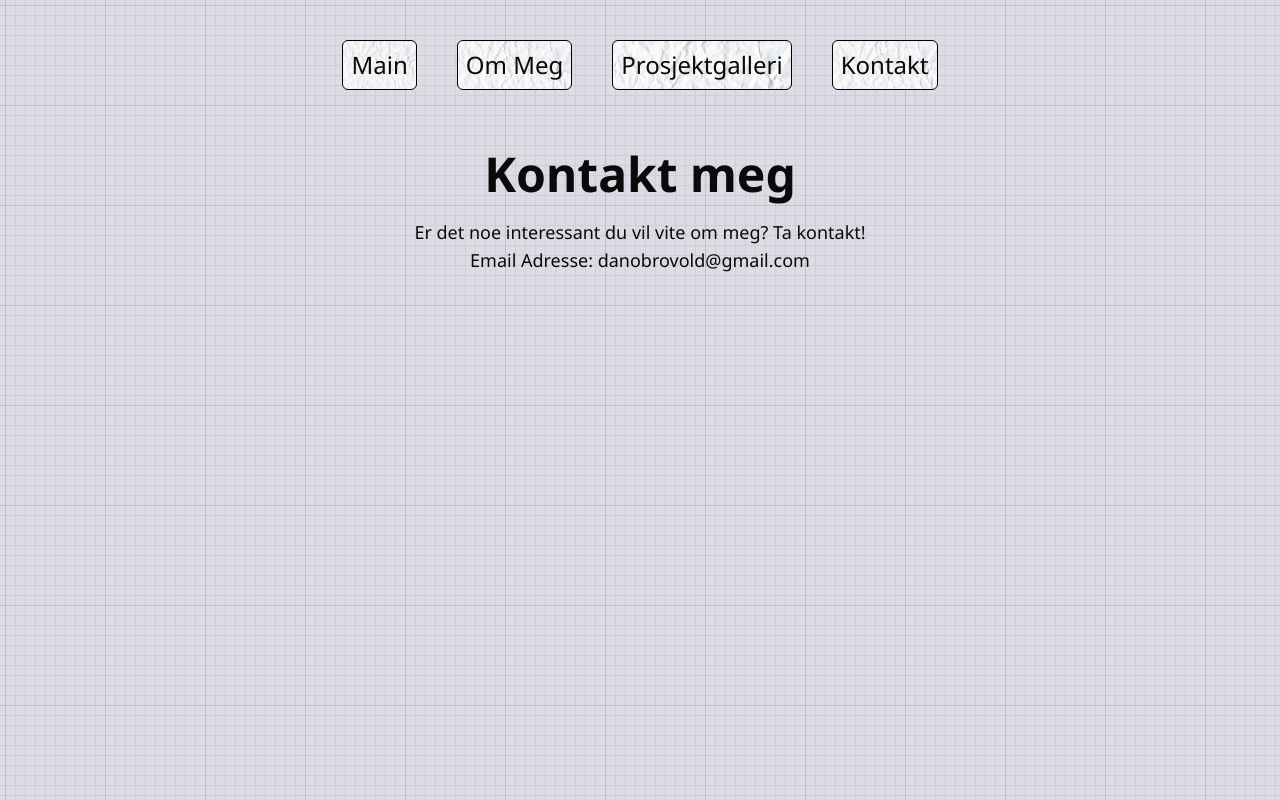
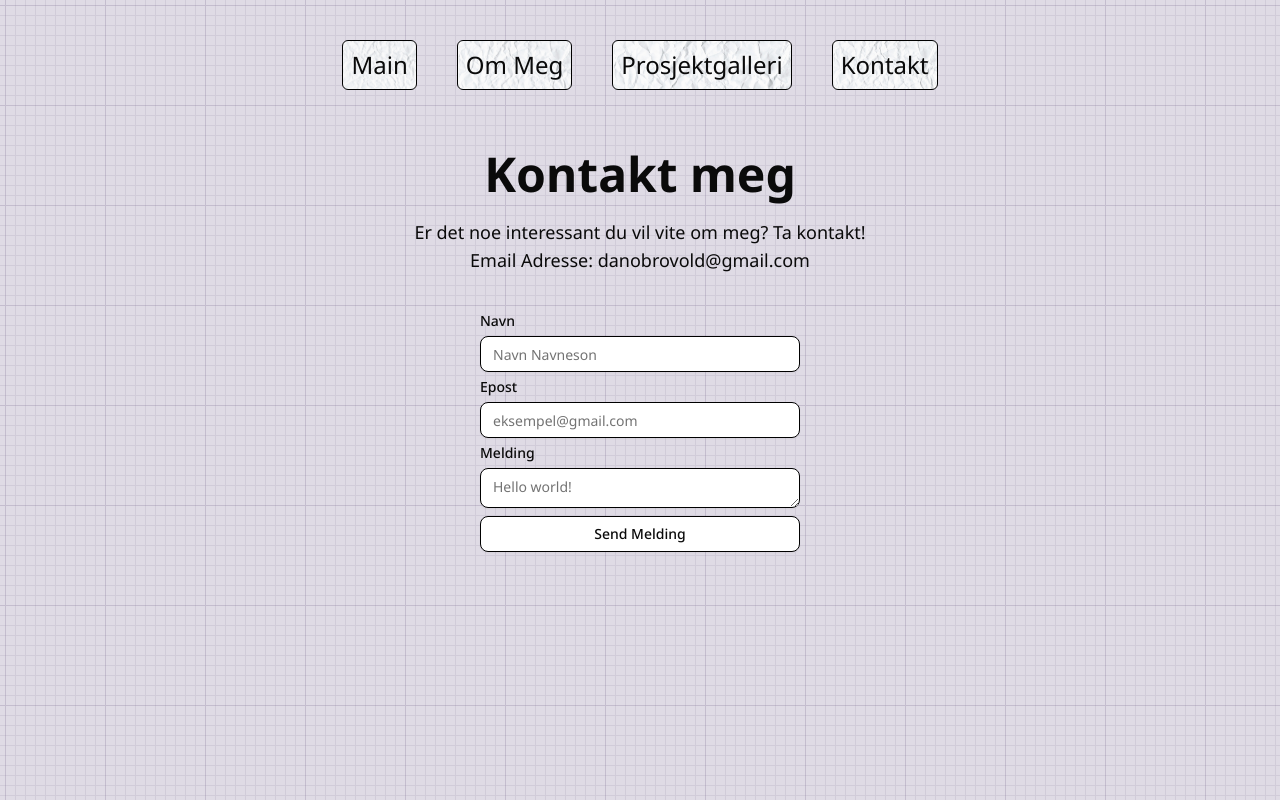
Before and after one commit to catsrieldreemurr/portfolio_v2_next, a Next.js app in the folder portfolio/: page /contactme in a window 1280 px wide. Built offline with nearby package versions, Linux system fonts and the light colour scheme.

Commit message:
Add Shadcn components to the Contact me Page

```diff
--- a/portfolio/app/aboutme/page.tsx
+++ b/portfolio/app/aboutme/page.tsx
@@ -1,4 +1,4 @@
-import Navbar from "../components/subpageNavbar";
+import Navbar from "../../components/ui/subpageNavbar";
 
 export default function Page(){
     return (
--- a/portfolio/app/contactme/page.tsx
+++ b/portfolio/app/contactme/page.tsx
@@ -1,6 +1,11 @@
+"use client"
 import Link from "next/link";
-import Navbar from "../components/subpageNavbar";
-import Typography from "../components/typography";
+import Navbar from "../../components/ui/subpageNavbar";
+import Typography from "../../components/ui/typography";
+import { Label } from "@/components/ui/label";
+import { Textarea } from "@/components/ui/textarea";
+import { Input } from "@/components/ui/input";
+import { Button } from "@/components/ui/button";
 
 export default function Page2(){
     return(
@@ -12,6 +17,30 @@ export default function Page2(){
                 <Typography>Er det noe interessant du vil vite om meg? Ta kontakt!</Typography>
                 <Typography>Email Adresse: danobrovold@gmail.com </Typography>
             </div>
+
+            <form className="flex flex-col space-y-2 w-[20rem] mx-auto" onSubmit={(e) => {
+                e.preventDefault();
+                console.log('hi');
+            }}>
+                <div className="mt-10">
+                    <Label htmlFor="name">Navn</Label>
+                    <Input placeholder="Navn Navneson" id="name"></Input>
+                </div>
+
+                <div>
+                    <Label htmlFor="email">Epost</Label>
+                    <Input placeholder="eksempel@gmail.com" id="email"></Input>
+                </div>
+                <div>
+                    <Label htmlFor="msg">Melding</Label>
+                    <Textarea placeholder="Hello world!" id="msg"></Textarea>
+                </div>
+
+                <Button variant={"outline"} aria-label="Submit" className="border border-black" onClick={() => {
+                    console.log('hi');
+                }}>Send Melding</Button>
+
+            </form>
         </div>
     )
 }
--- a/portfolio/app/page.tsx
+++ b/portfolio/app/page.tsx
@@ -1,6 +1,6 @@
 import Image from "next/image";
 import Link from "next/link";
-import Typography from "./components/typography";
+import Typography from "../components/ui/typography";
 
 const links = "border border-black p-2 rounded-xl bg-white/50 text-xl transition duration-300 ease-in-out hover:-translate-y-1 hover:scale-110 sm:hover:text-gray-500 bg-[url(/paper.jpg)] bg-cover";
 export default function Home() {
--- /dev/null
+++ b/portfolio/components/ui/button.tsx
@@ -0,0 +1,60 @@
+import * as React from "react"
+import { Slot } from "@radix-ui/react-slot"
+import { cva, type VariantProps } from "class-variance-authority"
+
+import { cn } from "@/lib/utils"
+
+const buttonVariants = cva(
+  "inline-flex items-center justify-center gap-2 whitespace-nowrap rounded-md text-sm font-medium transition-all disabled:pointer-events-none disabled:opacity-50 [&_svg]:pointer-events-none [&_svg:not([class*='size-'])]:size-4 shrink-0 [&_svg]:shrink-0 outline-none focus-visible:border-ring focus-visible:ring-ring/50 focus-visible:ring-[3px] aria-invalid:ring-destructive/20 dark:aria-invalid:ring-destructive/40 aria-invalid:border-destructive",
+  {
+    variants: {
+      variant: {
+        default: "bg-primary text-primary-foreground hover:bg-primary/90",
+        destructive:
+          "bg-destructive text-white hover:bg-destructive/90 focus-visible:ring-destructive/20 dark:focus-visible:ring-destructive/40 dark:bg-destructive/60",
+        outline:
+          "border bg-background shadow-xs hover:bg-accent hover:text-accent-foreground dark:bg-input/30 dark:border-input dark:hover:bg-input/50",
+        secondary:
+          "bg-secondary text-secondary-foreground hover:bg-secondary/80",
+        ghost:
+          "hover:bg-accent hover:text-accent-foreground dark:hover:bg-accent/50",
+        link: "text-primary underline-offset-4 hover:underline",
+      },
+      size: {
+        default: "h-9 px-4 py-2 has-[>svg]:px-3",
+        sm: "h-8 rounded-md gap-1.5 px-3 has-[>svg]:px-2.5",
+        lg: "h-10 rounded-md px-6 has-[>svg]:px-4",
+        icon: "size-9",
+        "icon-sm": "size-8",
+        "icon-lg": "size-10",
+      },
+    },
+    defaultVariants: {
+      variant: "default",
+      size: "default",
+    },
+  }
+)
+
+function Button({
+  className,
+  variant,
+  size,
+  asChild = false,
+  ...props
+}: React.ComponentProps<"button"> &
+  VariantProps<typeof buttonVariants> & {
+    asChild?: boolean
+  }) {
+  const Comp = asChild ? Slot : "button"
+
+  return (
+    <Comp
+      data-slot="button"
+      className={cn(buttonVariants({ variant, size, className }))}
+      {...props}
+    />
+  )
+}
+
+export { Button, buttonVariants }
--- /dev/null
+++ b/portfolio/components/ui/input.tsx
@@ -0,0 +1,21 @@
+import * as React from "react"
+
+import { cn } from "@/lib/utils"
+
+function Input({ className, type, ...props }: React.ComponentProps<"input">) {
+  return (
+    <input
+      type={type}
+      data-slot="input"
+      className={cn(
+        "file:text-foreground placeholder:text-muted-foreground selection:bg-primary selection:text-primary-foreground dark:bg-input/30 border-input h-9 w-full min-w-0 rounded-md border bg-transparent px-3 py-1 text-base shadow-xs transition-[color,box-shadow] outline-none file:inline-flex file:h-7 file:border-0 file:bg-transparent file:text-sm file:font-medium disabled:pointer-events-none disabled:cursor-not-allowed disabled:opacity-50 md:text-sm bg-white border-black border",
+        "focus-visible:border-ring focus-visible:ring-ring/50 focus-visible:ring-[3px]",
+        "aria-invalid:ring-destructive/20 dark:aria-invalid:ring-destructive/40 aria-invalid:border-destructive",
+        className
+      )}
+      {...props}
+    />
+  )
+}
+
+export { Input }
--- /dev/null
+++ b/portfolio/components/ui/label.tsx
@@ -0,0 +1,24 @@
+"use client"
+
+import * as React from "react"
+import * as LabelPrimitive from "@radix-ui/react-label"
+
+import { cn } from "@/lib/utils"
+
+function Label({
+  className,
+  ...props
+}: React.ComponentProps<typeof LabelPrimitive.Root>) {
+  return (
+    <LabelPrimitive.Root
+      data-slot="label"
+      className={cn(
+        "flex items-center gap-2 text-sm leading-none font-medium select-none group-data-[disabled=true]:pointer-events-none group-data-[disabled=true]:opacity-50 peer-disabled:cursor-not-allowed peer-disabled:opacity-50 pb-2",
+        className
+      )}
+      {...props}
+    />
+  )
+}
+
+export { Label }
--- /dev/null
+++ b/portfolio/components/ui/textarea.tsx
@@ -0,0 +1,18 @@
+import * as React from "react"
+
+import { cn } from "@/lib/utils"
+
+function Textarea({ className, ...props }: React.ComponentProps<"textarea">) {
+  return (
+    <textarea
+      data-slot="textarea"
+      className={cn(
+        "border-input placeholder:text-muted-foreground focus-visible:border-ring focus-visible:ring-ring/50 aria-invalid:ring-destructive/20 dark:aria-invalid:ring-destructive/40 aria-invalid:border-destructive dark:bg-input/30 flex field-sizing-content min-h-10 w-full rounded-md border bg-transparent px-3 py-2 text-base shadow-xs transition-[color,box-shadow] outline-none focus-visible:ring-[3px] disabled:cursor-not-allowed disabled:opacity-50 md:text-sm bg-white border-black",
+        className
+      )}
+      {...props}
+    />
+  )
+}
+
+export { Textarea }
--- a/portfolio/package.json
+++ b/portfolio/package.json
@@ -9,6 +9,8 @@
     "lint": "eslint"
   },
   "dependencies": {
+    "@radix-ui/react-label": "^2.1.8",
+    "@radix-ui/react-slot": "^1.2.4",
     "class-variance-authority": "^0.7.1",
     "clsx": "^2.1.1",
     "lucide-react": "^0.556.0",
```
Also changed, not shown: portfolio/components/ui/subpageNavbar.tsx (line endings or trailing spaces), portfolio/components/ui/typography.tsx (renamed from portfolio/app/components/typography.tsx), 1 other file (tests, documents, lock files or other folders).
